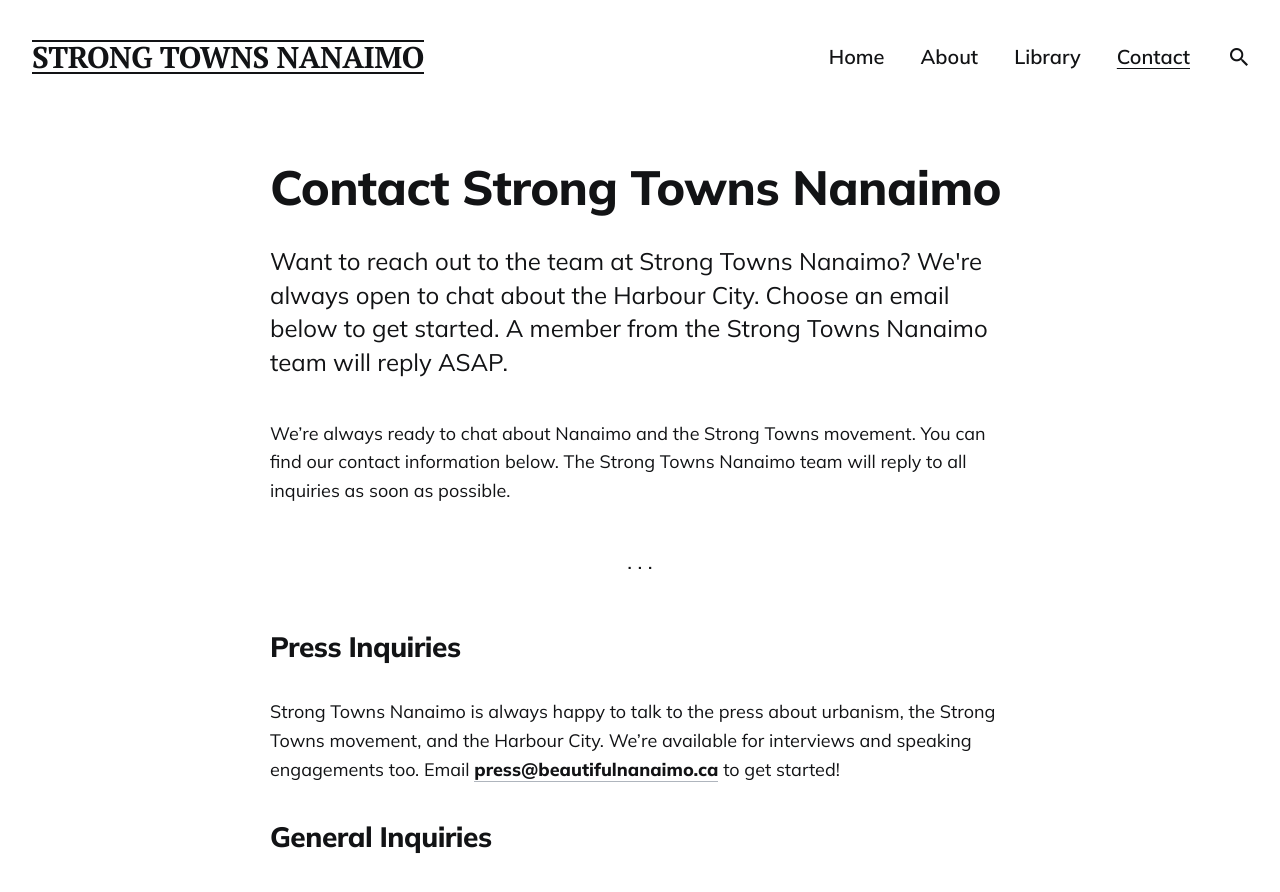
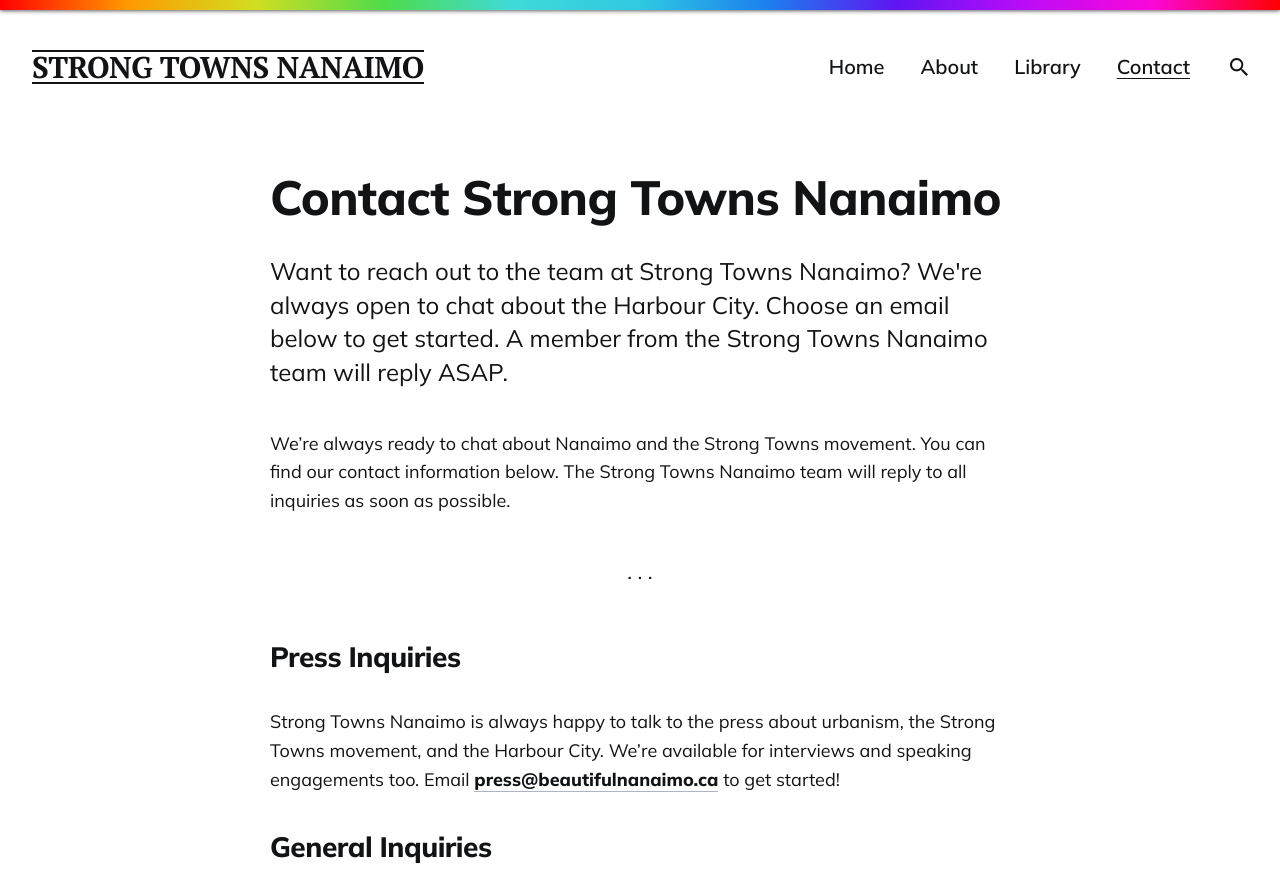
Before and after one commit to LaputanMachines/beautiful-nanaimo, a Jekyll site: the page built from _pages/contact.md, in a window 1280 px wide. Shown: the top 892 px of the page. Built offline with Jekyll 4.4.1, drawn with Linux system fonts in a browser that asks for light colours.

Commit message:
Add pride banner to top of site

```diff
--- a/_includes/header.html
+++ b/_includes/header.html
@@ -1,4 +1,5 @@
 <!-- begin header -->
+<div class="header__celebration_banner"></div>
 <header class="header{% if page.url == '/' %} header--dark{% endif %}">
   <div class="container">
     <div class="row">
--- a/_sass/3-modules/_header.scss
+++ b/_sass/3-modules/_header.scss
@@ -1,4 +1,12 @@
 /* Header */
+.header__celebration_banner {
+  height: 10px;
+  box-shadow: 0 0px 5px rgba(0, 0, 0, .9);
+
+  // Pride Month Celebration Background -- June of Each Year
+  background: linear-gradient(90deg, rgba(255,0,0,1) 0%, rgba(255,154,0,1) 10%, rgba(208,222,33,1) 20%, rgba(79,220,74,1) 30%, rgba(63,218,216,1) 40%, rgba(47,201,226,1) 50%, rgba(28,127,238,1) 60%, rgba(95,21,242,1) 70%, rgba(186,12,248,1) 80%, rgba(251,7,217,1) 90%, rgba(255,0,0,1) 100%);
+}
+
 .header {
 
   &.header--dark {
```
